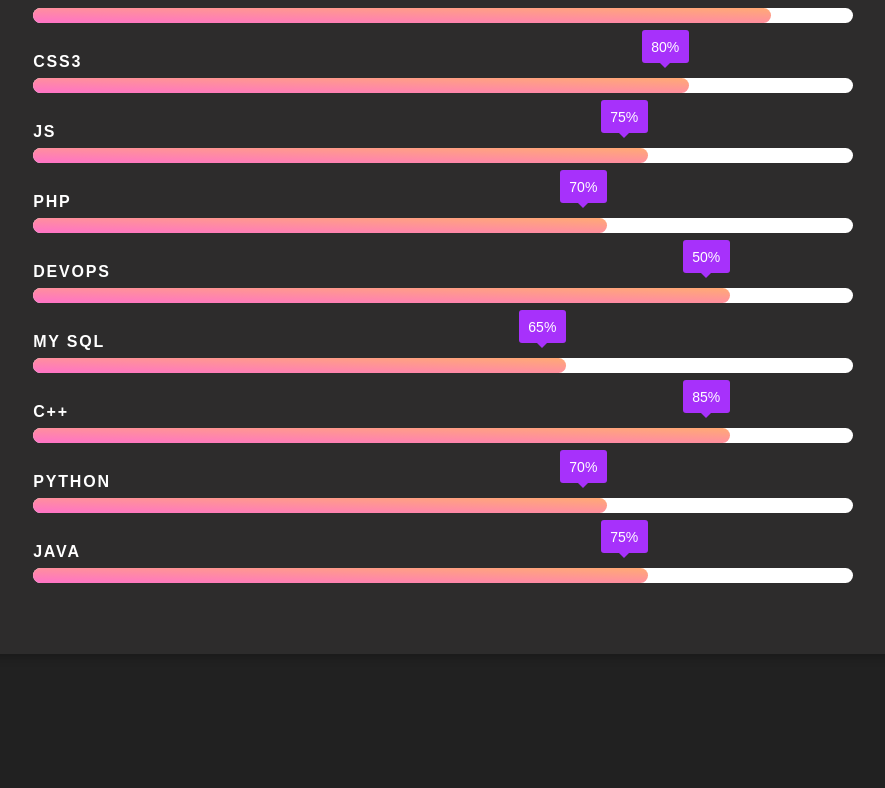
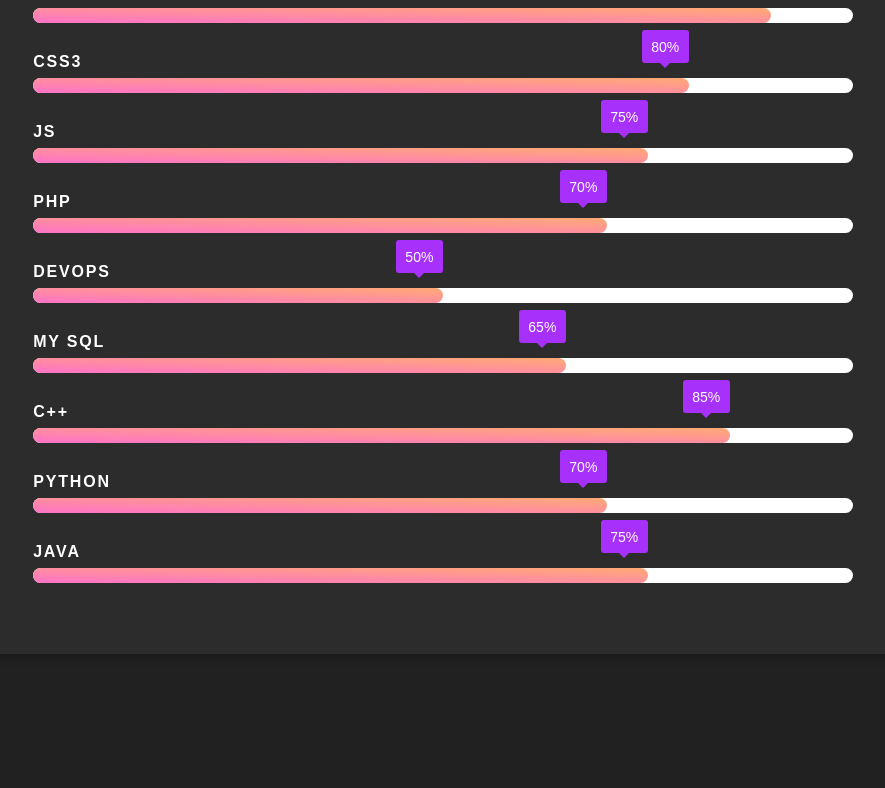
Before and after one commit to PatilAbhishek11/My_Personal_Portfolio, a plain HTML site: page index.html in a window 1280 px wide. Shown: the part 1920-2708 px from the top of the page, without its empty margins (197-1082 px from the left). Drawn offline with Linux system fonts and the light colour scheme.

Commit message:
Update style.css

```diff
--- a/css/style.css
+++ b/css/style.css
@@ -455,7 +455,7 @@ html{
 .skill-bars li .percent80  { width: 80%; }
 .skill-bars li .percent75  { width: 75%; }
 .skill-bars li .percent70  { width: 70%; }
-.skill-bars li .percent85  { width: 85%; }
+.skill-bars li .percent85  { width: 50%; }
 .skill-bars li .percent65  { width: 65%; }
 .skill-bars li .percent85-1 { width: 85%; }
 .skill-bars li .percent70-1 { width: 70%; }
```
